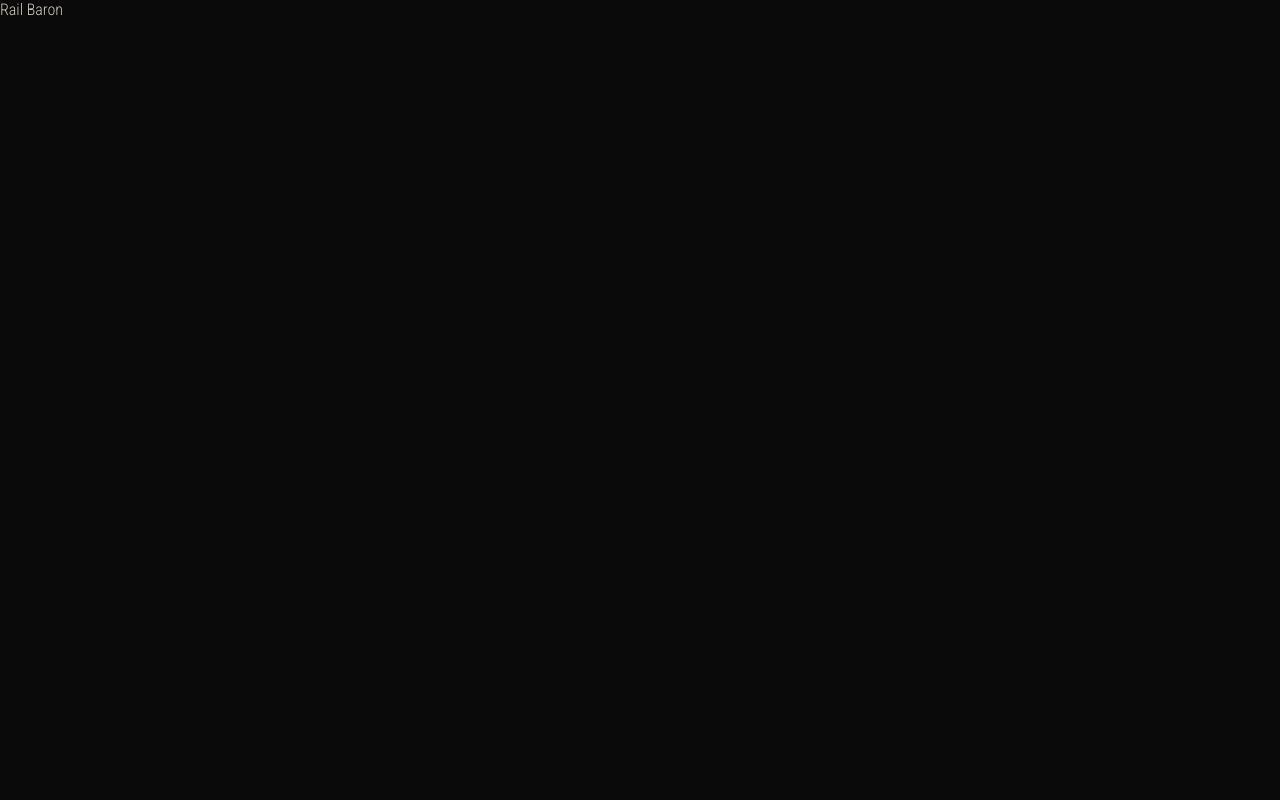
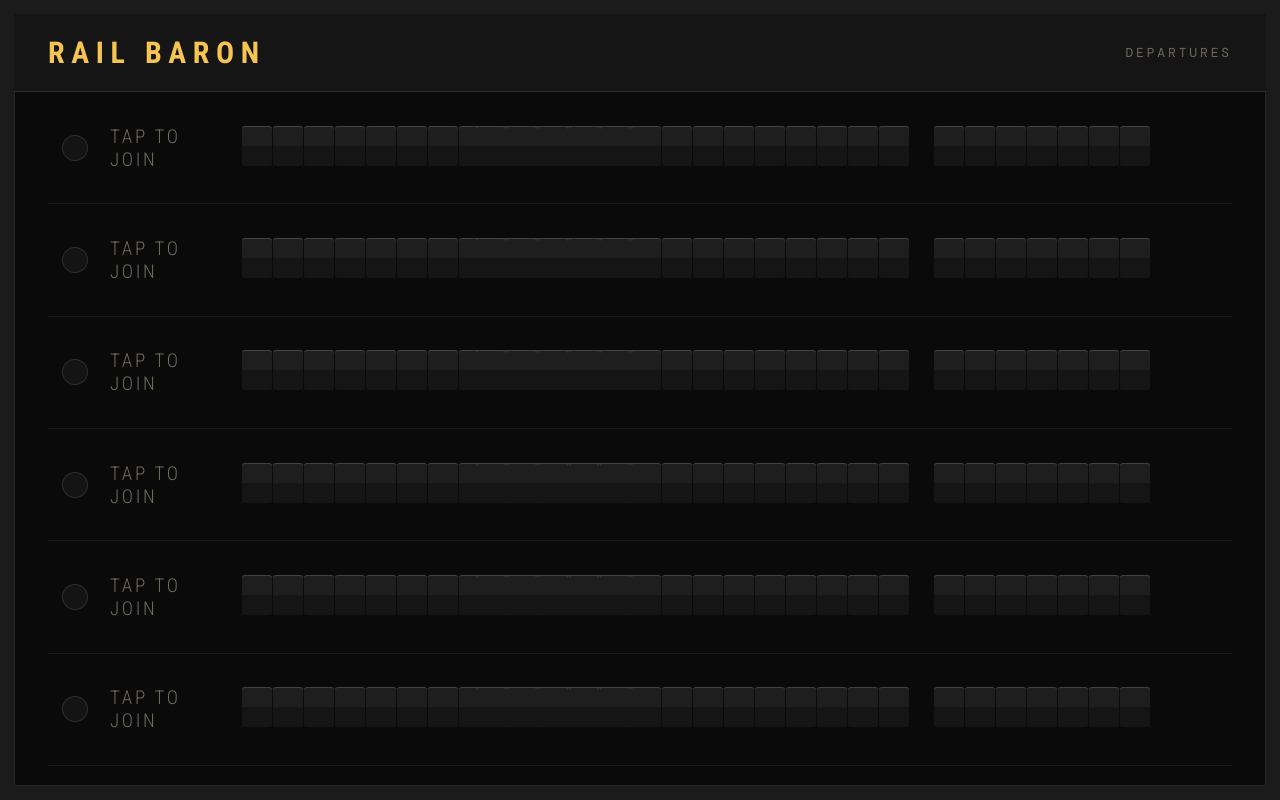
Before and after one commit to petroleumjelliffe/railbaron, a React (Vite) app: page / in a window 1280 px wide. Built offline with nearby package versions, Linux system fonts and the light colour scheme.

Commit message:
Wire the roller: rolling, region choice, and persistence

```diff
--- a/src/App.tsx
+++ b/src/App.tsx
@@ -1,3 +1,11 @@
+import { DeparturesBoard } from './game/DeparturesBoard';
+import { useGame } from './state/useGame';
+
 export default function App() {
-  return <div>Rail Baron</div>;
+  const { state, activate, chooseRegion } = useGame();
+  return (
+    <main style={{ height: '100%' }}>
+      <DeparturesBoard state={state} onActivate={activate} onChooseRegion={chooseRegion} />
+    </main>
+  );
 }
--- /dev/null
+++ b/src/state/useGame.ts
@@ -0,0 +1,54 @@
+import { useCallback, useEffect, useState } from 'react';
+import { destinationInRegion, rollDestination, type RegionId, type Rng } from '../../engine';
+import type { GameEvent, SeatId } from './events';
+import { currentCity, replay, undo } from './game';
+import { clearLog, loadLog, saveLog } from './storage';
+
+export function useGame(rng: Rng = Math.random) {
+  const [events, setEvents] = useState<GameEvent[]>(() => loadLog());
+
+  useEffect(() => saveLog(events), [events]);
+
+  const state = replay(events);
+
+  const activate = useCallback((seat: SeatId) => {
+    setEvents(log => {
+      const current = replay(log).seats[seat];
+      if (current.awaiting !== null) return log;
+
+      if (current.name === null) {
+        const name = window.prompt('Name this baron')?.trim();
+        if (!name) return log;
+        return [...log, { type: 'joined', seat, name }];
+      }
+
+      const outcome = rollDestination(currentCity(current), rng);
+      switch (outcome.kind) {
+        case 'home':
+          return [...log,
+            { type: 'arrived', seat, city: outcome.city, region: outcome.region, payout: null }];
+        case 'arrived':
+          return [...log,
+            { type: 'arrived', seat, city: outcome.city, region: outcome.region, payout: outcome.payout }];
+        case 'chooseRegion':
+          return [...log, { type: 'regionRequested', seat, rolled: outcome.rolled }];
+      }
+    });
+  }, [rng]);
+
+  const chooseRegion = useCallback((seat: SeatId, region: RegionId) => {
+    setEvents(log => {
+      const current = replay(log).seats[seat];
+      const from = currentCity(current);
+      if (from === null || current.awaiting === null) return log;
+      const arrival = destinationInRegion(from, region, rng);
+      return [...log,
+        { type: 'arrived', seat, city: arrival.city, region: arrival.region, payout: arrival.payout }];
+    });
+  }, [rng]);
+
+  const undoLast = useCallback(() => setEvents(log => undo(log)), []);
+  const reset = useCallback(() => { clearLog(); setEvents([]); }, []);
+
+  return { state, activate, chooseRegion, undoLast, reset };
+}
```
Also changed, not shown: 1 other file (tests, documents, lock files or other folders).
